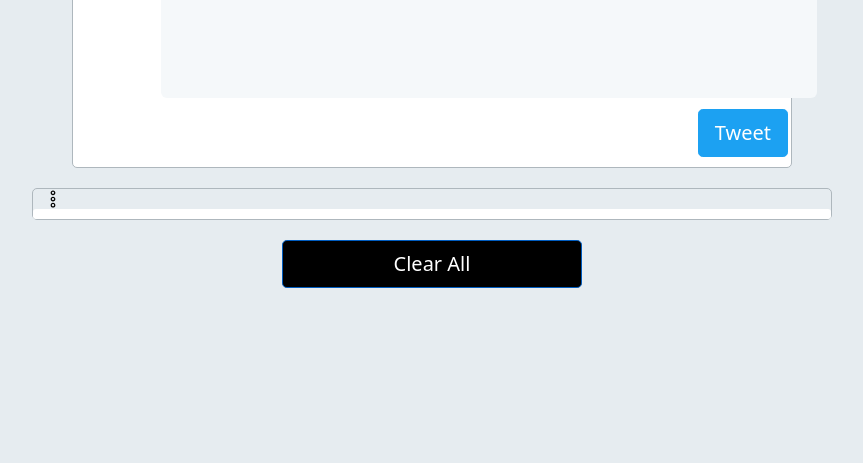
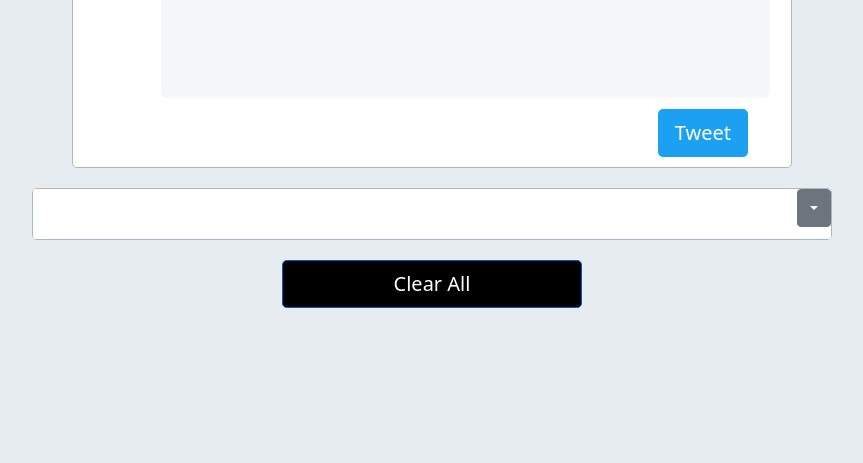
Before and after one commit to dipshojol/CompositeProject2, a website: page src/assets/other-pages/review.html in a window 1280 px wide. Shown: the part 337-800 px from the top of the page, without its empty margins (208-1071 px from the left). Drawn offline with Linux system fonts and the light colour scheme.

Commit message:
some error fixes and working on filter

```diff
--- a/scss/style.scss
+++ b/scss/style.scss
@@ -41,7 +41,6 @@ body {
         }
 
         .new-post-container {
-            width: 900px;
             height: 235px;
             border: 1px solid #aeb7bd;
             margin: 20px auto;
@@ -79,7 +78,7 @@ body {
 
                 a.tweet-btn {
                     position: absolute;
-                    right: 0;
+                    right: 40px;
                     top: -15px;
                     background-color: #1ca1f2 !important;
                     border-color: #1ca1f2 !important;
@@ -96,23 +95,23 @@ body {
             border-radius: 5px;
             position: relative;
 
-            span{
-            	width: 30px;
-            	display: flex;
-            	justify-content: right;
-            	align-items: right;
+            .btn-contaiber {
+            	position: absolute;
+            	right: 0;
+                div.btn-group {
 
-            	svg{
-            		height: 20px;
-            	}
+                }
             }
 
+
+
             ul#tweeted {
-                padding: 10px 0 0 0;
+                padding: 20px 0 0 0;
                 margin: 0;
                 max-width: 100%;
                 background: #fff;
                 border-radius: 3px;
+                min-height: 50px;
 
                 li {
                     list-style: none;
--- a/src/assets/other-pages/review.html
+++ b/src/assets/other-pages/review.html
@@ -31,7 +31,7 @@
                         </div>
                     </div>
                     <div class="col-11">
-                        <textarea id="tweet-text" rows="5" cols="65" name="comment" form="usrform" placeholder="Enter text here..."></textarea>
+                        <textarea id="tweet-text" rows="5" cols="60" name="comment" form="usrform" placeholder="Enter text here..."></textarea>
                     </div>
                 </div>
                 <div class="row message-container">
@@ -39,8 +39,16 @@
                 </div>
             </div>
             <div class="all-tweets">
-
-                <span><svg viewBox="0 0 24 24" class="r-1n1174f r-4qtqp9 r-yyyyoo r-1q142lx r-50lct3 r-dnmrzs r-bnwqim r-1plcrui r-lrvibr"><g><path d="M14.86 4.632c0 1.578-1.282 2.86-2.86 2.86S9.14 6.21 9.14 4.633s1.282-2.86 2.86-2.86 2.86 1.282 2.86 2.86zm-4.22 0c0 .75.61 1.36 1.36 1.36s1.36-.61 1.36-1.36-.61-1.36-1.36-1.36-1.36.61-1.36 1.36zm4.22 7.388c0 1.58-1.282 2.862-2.86 2.862s-2.86-1.284-2.86-2.86S10.42 9.158 12 9.158s2.86 1.283 2.86 2.86zm-4.22 0c0 .75.61 1.362 1.36 1.362s1.36-.61 1.36-1.36-.61-1.362-1.36-1.362-1.36.61-1.36 1.36zm4.22 7.39c0 1.577-1.282 2.86-2.86 2.86s-2.86-1.284-2.86-2.86 1.282-2.862 2.86-2.862 2.86 1.284 2.86 2.86zm-4.22 0c0 .75.61 1.36 1.36 1.36s1.36-.61 1.36-1.36-.61-1.362-1.36-1.362-1.36.61-1.36 1.36z"></path></g></svg></span>
+                <div class="btn-contaiber">
+                    <div class="btn-group">
+                        <button type="button" class="btn btn-secondary dropdown-toggle" data-toggle="dropdown" aria-haspopup="true" aria-expanded="false"></button>
+                        <div class="dropdown-menu dropdown-menu-right">
+                            <button class="dropdown-item" type="button">Comments from last 1m</button>
+                            <button class="dropdown-item" type="button">Comments from last 2m</button>
+                            <button class="dropdown-item" type="button">Comments from last 5m</button>
+                        </div>
+                    </div>
+                </div>
                 <ul id="tweeted" class="container">
                 </ul>
             </div>
--- a/src/js/jsForTweet.js
+++ b/src/js/jsForTweet.js
@@ -1,3 +1,7 @@
+"use strict";
+
+jQuery(document).ready(() => {
+
     let itemsArray = localStorage.getItem('items') ? JSON.parse(localStorage.getItem('items')) : [];
     localStorage.setItem('items', JSON.stringify(itemsArray));
     const data = JSON.parse(localStorage.getItem('items'));
@@ -15,11 +19,13 @@ const liMaker = (text) => {
     jQuery('.tweet-btn').on('click', (e) => {
         e.preventDefault();
 
+        if (myTweet.value) {
             itemsArray.push(myTweet.value);
             localStorage.setItem('items', JSON.stringify(itemsArray));
             liMaker(myTweet.value);
-    console.log(`${itemsArray}`);
+            // console.log(`${itemsArray}`);
             myTweet.value = "";
+        }
     });
 
     data.forEach(item => {
@@ -33,3 +39,5 @@ jQuery('.clear-btn').on('click', () => {
         }
         itemsArray = [];
     });
+
+});
```
Also changed, not shown: src/css/style.css. Lines whose indentation alone changed are shown as unchanged.
